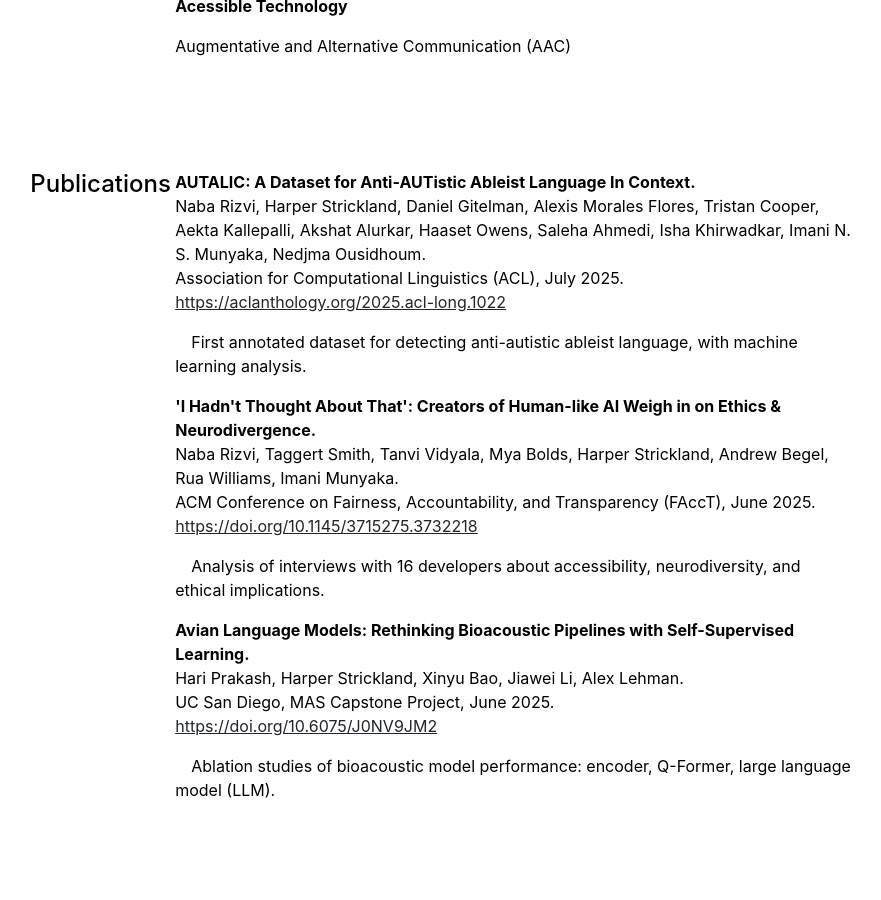
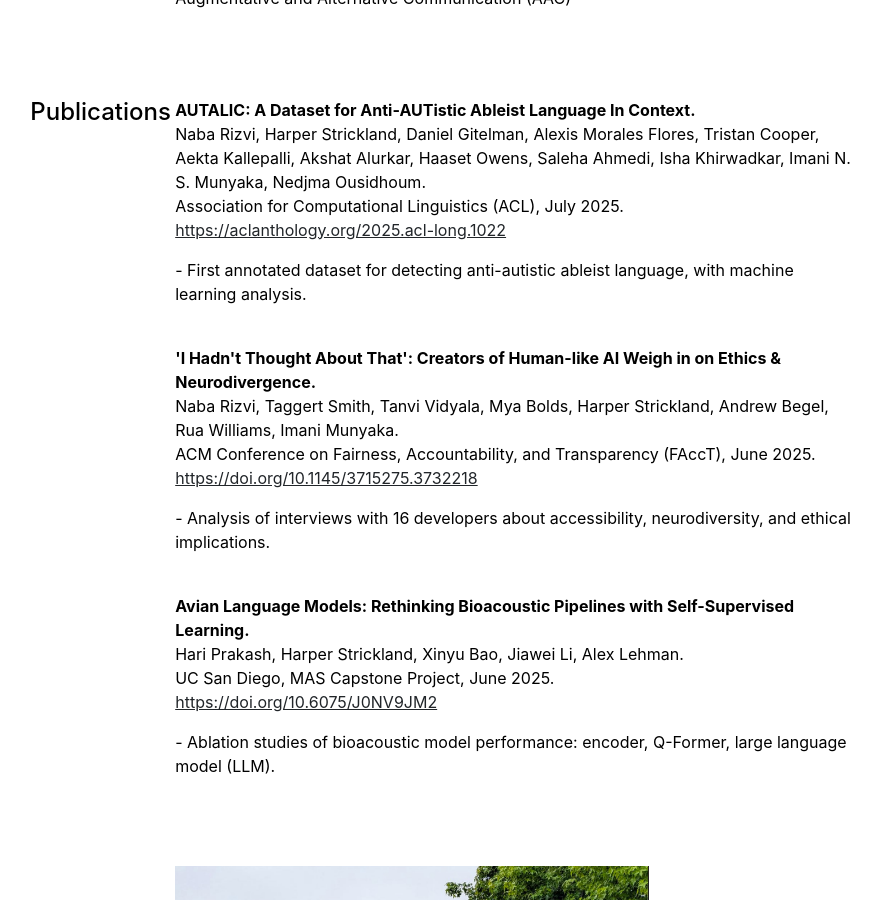
Before and after one commit to speakingofdata/speakingofdata.github.io, a Jekyll site: the page built from research.md, in a window 1280 px wide and 900 px high, scrolled down 534 px. Shown: the whole window, without its empty margins (199-1080 px from the left). Built offline with Jekyll 4.4.1, drawn with Linux system fonts in a browser that asks for light colours.

Commit message:
Update research.html

```diff
--- a/_layouts/research.html
+++ b/_layouts/research.html
@@ -15,7 +15,7 @@ layout: default
         {% for section in site.data.research.interests %}
           <p class="fw-bold">{{ section.title }}</p>
           <p>{{ section.description }}</p>
-          <br><br>
+          <br>
         {% endfor %}
       </div>
     </div>
@@ -29,9 +29,9 @@ layout: default
           {{ section.authors }}.<br>
           {{ section.source }}, {{ section.date }}.<br>
           <a href={{ section.url }}>{{ section.url }}</a></p>
-          <p>&emsp;{{ section.description }}</p>
+          <p>- {{ section.description }}</p>
+          <br>
         {% endfor %}
-        <br><br>
       </div>
     </div>
     <div class="row g-5 mb-5">
```
